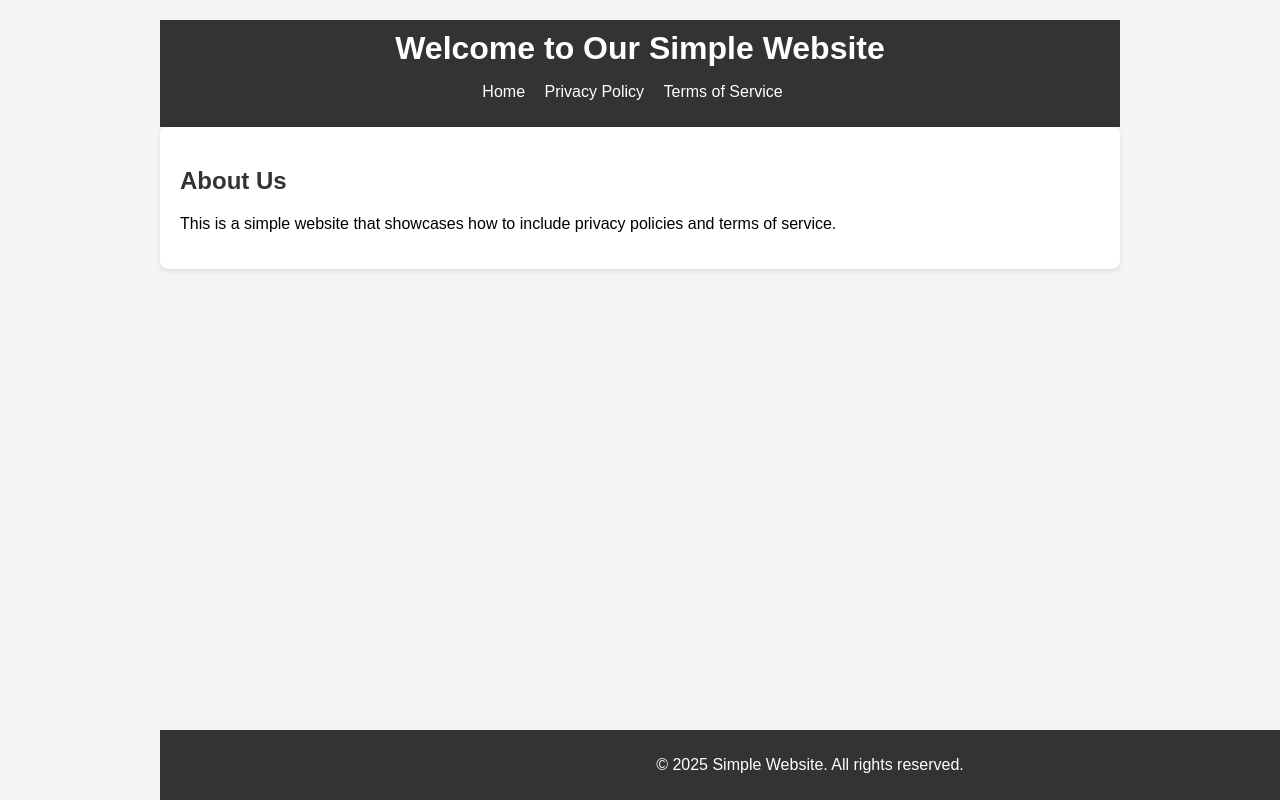
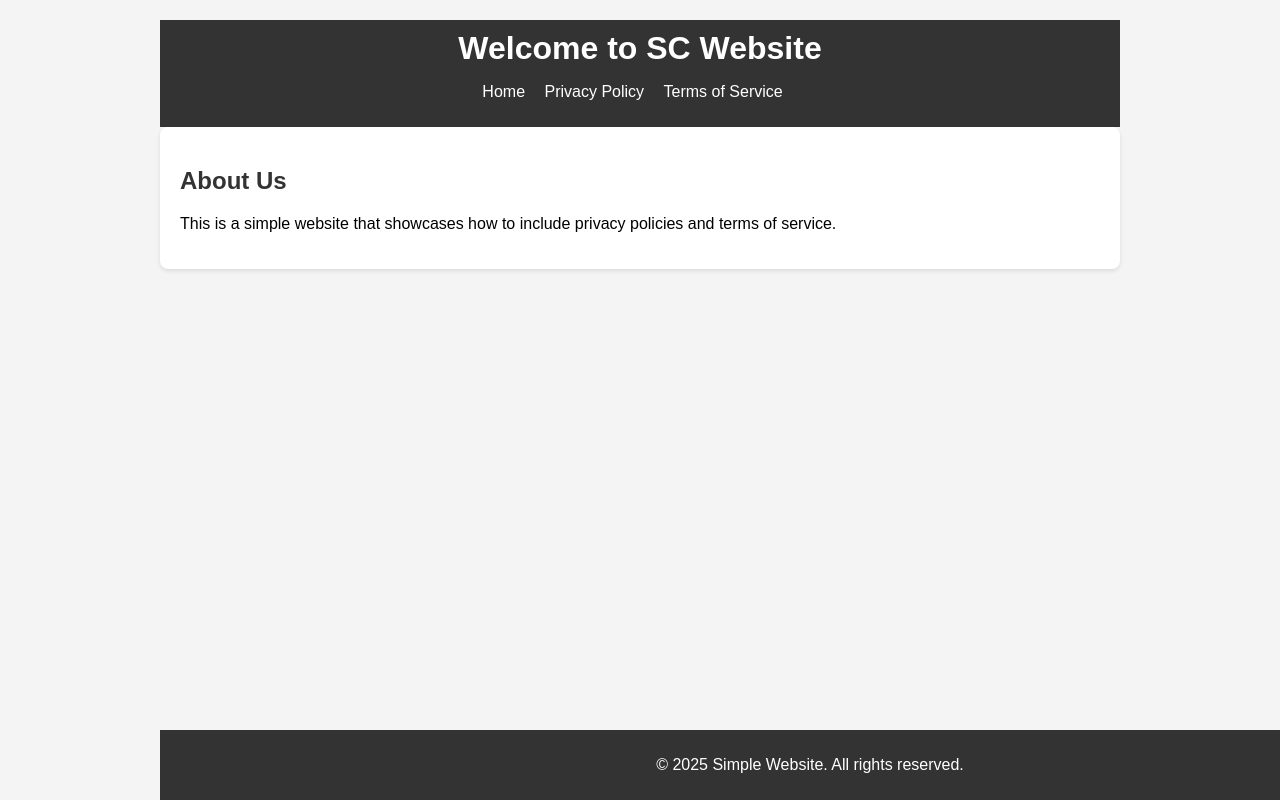
Before and after one commit to BigYossapon/bigyossapon.github.io, a plain HTML site: page index.html in a window 1280 px wide. Drawn offline with Linux system fonts and the light colour scheme.

Commit message:
Update index.html

```diff
--- a/index.html
+++ b/index.html
@@ -3,13 +3,13 @@
 <head>
     <meta charset="UTF-8">
     <meta name="viewport" content="width=device-width, initial-scale=1.0">
-    <title>Simple Website</title>
+    <title>SC Website</title>
     <link rel="stylesheet" href="style.css">
 </head>
 <body>
     <div class="container">
         <header>
-            <h1>Welcome to Our Simple Website</h1>
+            <h1>Welcome to SC Website</h1>
             <nav>
                 <ul>
                     <li><a href="index.html">Home</a></li>
```
